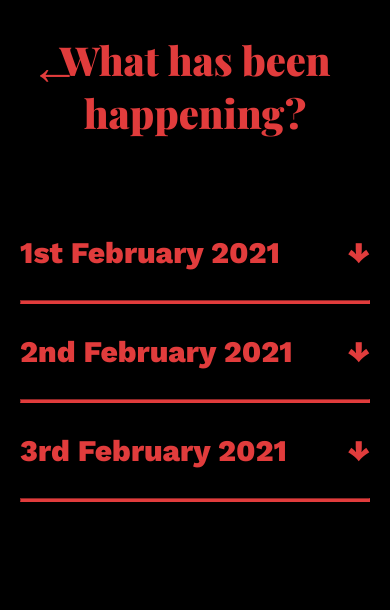
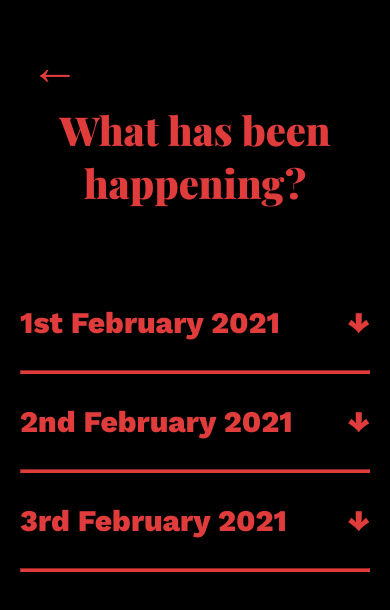
Before and after one commit to nelsonnyan2001/save-myanmar, a Next.js app: page /timeline in a window 390 px wide. Shown: the top 610 px of the page. Built offline with nearby package versions, Linux system fonts and the light colour scheme.

Commit message:
more stuff done
done

```diff
--- a/components/Main/Main.module.scss
+++ b/components/Main/Main.module.scss
@@ -25,8 +25,11 @@
 .scrollHolder {
   position: absolute;
   bottom: 30px;
+  font-size: 40px;
   right: 30px;
+  color: white;
   align-self: flex-end;
+  animation: change 2s cubic-bezier(0.165, 0.84, 0.44, 1) 7s forwards;
 }
 
 .fadeInSlow {
--- a/pages/helping-us/helping-us.module.scss
+++ b/pages/helping-us/helping-us.module.scss
@@ -34,6 +34,7 @@
 
 @media only screen and (max-width: 600px) {
   .helpingParent {
+    padding-top: 70px;
     justify-content: unset;
     align-items: unset;
     flex-direction: column;
--- a/pages/timeline/Timeline.module.scss
+++ b/pages/timeline/Timeline.module.scss
@@ -24,3 +24,8 @@
   font-size: 50px;
   cursor: pointer;
 }
+@media only screen and (max-width: 600px) {
+  .timelineFlex {
+    padding-top: 70px;
+  }
+}
```
